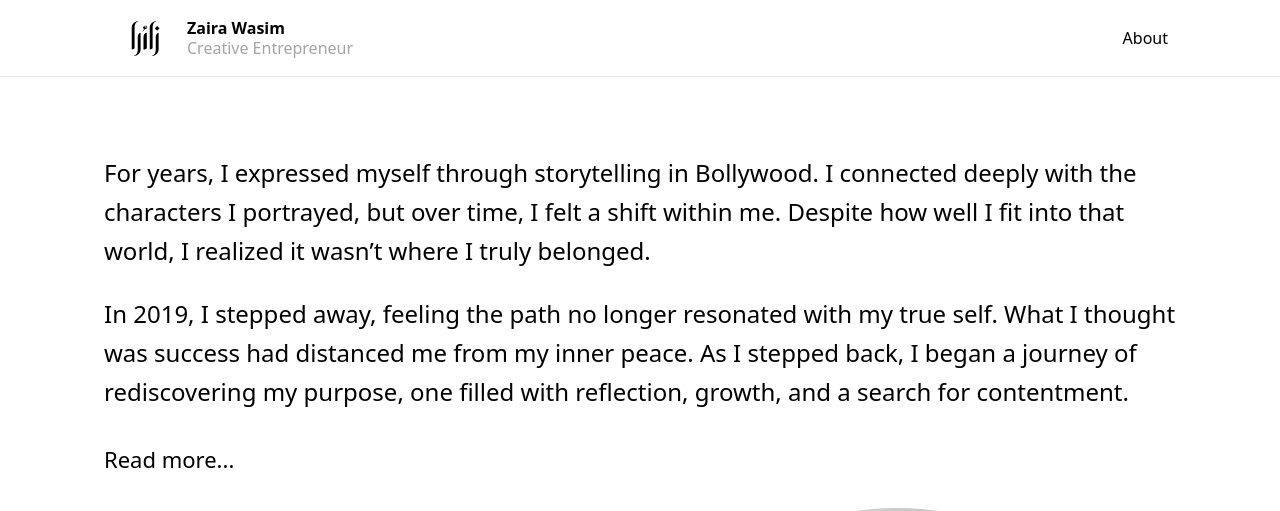
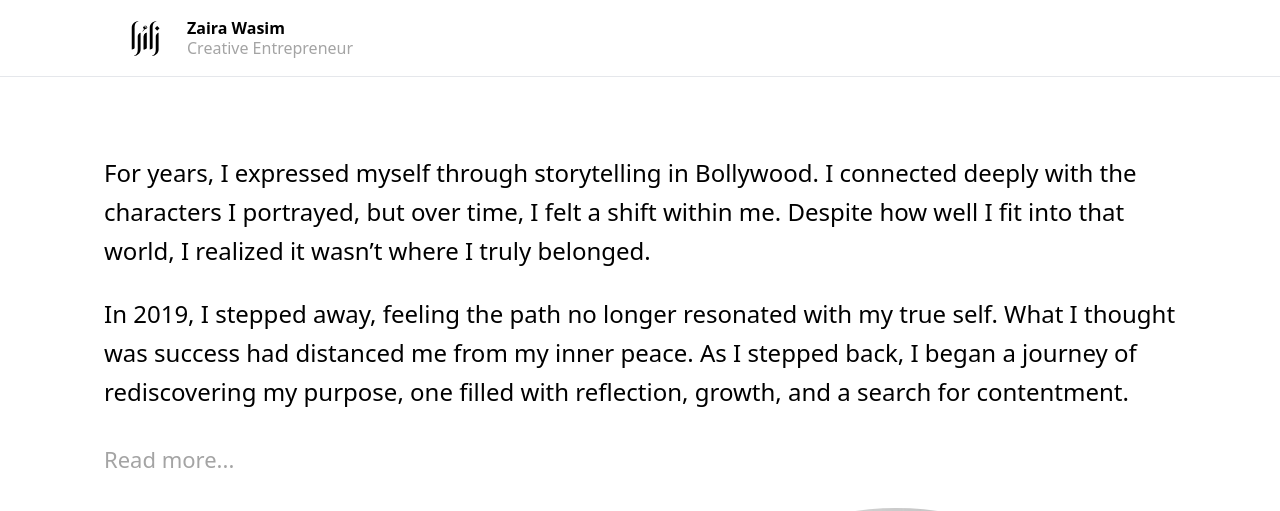
Before and after one commit to devbasira/ZW, a React (Vite) app: page / in a window 1280 px wide. Shown: the top 511 px of the page. Built offline with nearby package versions, Linux system fonts and the light colour scheme.

Commit message:
changed About page

```diff
--- a/src/components/HomeContent.jsx
+++ b/src/components/HomeContent.jsx
@@ -30,7 +30,7 @@ export const HomeContent = () => {
             </h3>
           </div>
           <Link to={'/about'}>
-            <h3 className={`mt-8 ${isReverseLayout ? 'hidden' : 'flex'} text-[20px] md:text-[22px] font-light`}>
+            <h3 className={`mt-8 ${isReverseLayout ? 'hidden' : 'flex'} text-[#A4A4A4] text-[20px] md:text-[22px] font-light`}>
               Read more...
             </h3>
           </Link>
--- a/src/components/Navbar.jsx
+++ b/src/components/Navbar.jsx
@@ -17,7 +17,7 @@ export const Navbar = () => {
             <h2 className="text-[#A4A4A4] -mt-1">Creative Entrepreneur</h2>
           </div>
         </div>
-        <Link to={'/about'} className={`${isReverseLayout ? 'hidden' : 'flex'}`}>About</Link>
+        {/* <Link to={'/about'} className={`${isReverseLayout ? 'hidden' : 'flex'}`}>About</Link> */}
       </div>
     </div>
   );
```
